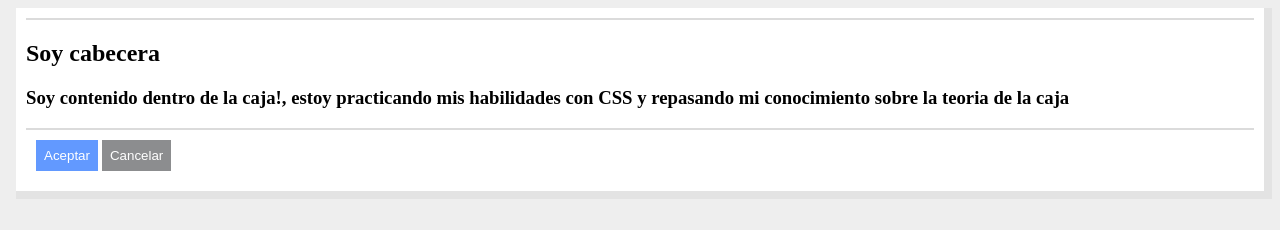
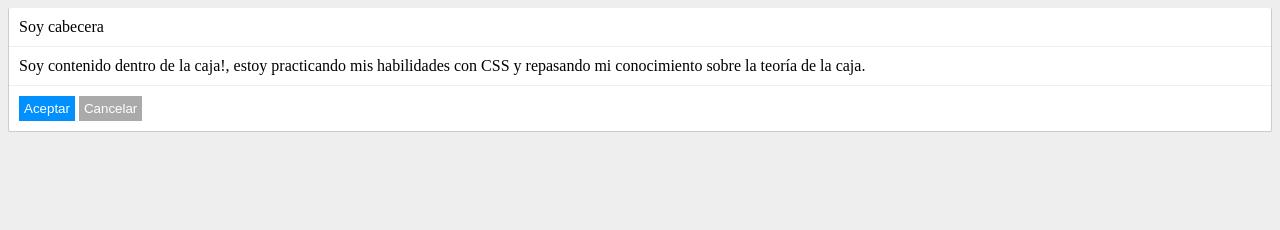
Before and after one commit to GEAN-SS/CursoDeJsHtmlCssNodeJsUdemy, a plain HTML site: page index.html in a window 1280 px wide. Drawn offline with Linux system fonts and the light colour scheme.

Commit message:
solucion al primer de CSS

```diff
--- a/css/main.css
+++ b/css/main.css
@@ -1,35 +1,42 @@
 /* EJERCICIO #1: PRIMER EJERCICIO DE CSS*/
-/*Mi intento del ejercicio #1 de css*/
-body{
+/*Solicion del ejercicio #1 de css*/
+body {
   background-color: #eee;
+  /*Es el fondo */
 }
-.tarjeta{
+.caja {
   background-color: #fff;
-  margin-left: 8px;
-  border-bottom: #E3E3E3 8px solid;
-  border-right:  #E3E3E3 8px solid;
+  border-style: solid;
+  border-width: 1px;
+  border-color: #ccc;
+  border-radius: 2px;
+  border-top: solid 0px;
 }
-.seccion{
+
+.contenido {
   padding: 10px;
 }
-.cabecera{
-  border-bottom: #DBDBDB 2px solid;
+
+.header {
+  padding: 10px;
+  border-bottom: solid 1px #eee;
 }
-.cuerpo{
-  border-bottom: #DBDBDB 2px solid;
+
+.footer {
+  padding: 10px;
+  border-top: solid 1px #eee;
 }
-.pie{
-  padding: 10px;
+
+.primario {
+  background-color: #0090FF;
+  padding: 5px;
+  border: 0px;
+  color: #fff;
 }
-.aceptar{
-  background-color: #6299FF;
+
+.secundario {
+  background-color: #aaa;
+  padding: 5px;
+  border: 0px;
   color: #fff;
-  border: #6299FF;
-  padding: 8px;
 }
-.cancelar{
-  background-color: #8C8D8F;
-  color: #fff;
-  border: #8C8D8F;
-  padding: 8px;
-}
--- a/index.html
+++ b/index.html
@@ -7,29 +7,26 @@
     <title>CSS</title>
 </head>
 <body>
-  <!-- MI INTENTO DEL EJERCICIO #1 DE CSS -->
-  <div class="tarjeta">
+  <!-- SOLUCION DEL EJERCICIO #1 DE CSS -->
 
-    <section class="seccion">
-    <!-- cabecera-->
-      <header class="cabecera">
-      </header>
+  <!-- Este elemento de tipo caja encierra todo el contenido de los siguientes elementos:
+      #1: Un div de clase header que es la cabecera de la tarjeta.
+      #2: Un div de clase contenido y tiene el contenido de la tarjeta.
+      #3: Un div de clase footer con los dos botones de aceptar y cancelar  -->
+  <div class="caja">
 
-      <!-- cuerpo-->
-      <h1>Soy cabecera</h1>
-      <div class="cuerpo">
-        <h3>Soy contenido dentro de la caja!, estoy practicando
-        mis habilidades con CSS y repasando mi conocimiento
-        sobre la teoria de la caja</h3>
-      </div>
+    <div class="header">Soy cabecera</div>
 
-      <!-- pie de pagina-->
-      <footer class="pie">
-        <button class="aceptar" type="button" name="button">Aceptar</button>
-        <button class="cancelar" type="button" name="button">Cancelar</button>
-      </footer>
+    <div class="contenido">Soy contenido dentro de la caja!, estoy practicando mis habilidades con CSS
+       y repasando mi conocimiento sobre la teoría de la caja.</div>
 
-    </section>
+    <div class="footer">
+
+      <button class="primario">Aceptar</button>
+
+      <button class="secundario">Cancelar</button>
+
+    </div>
   </div>
 </body>
 </html>
```
